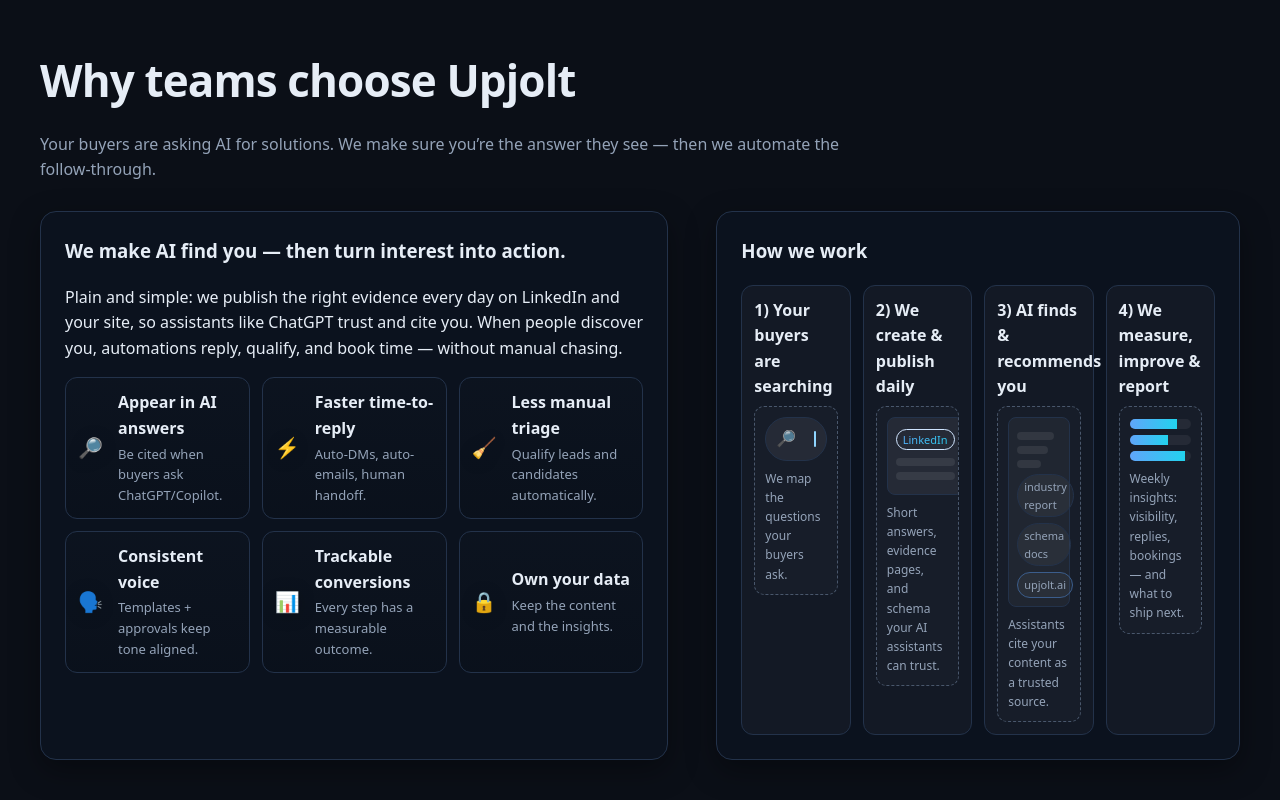
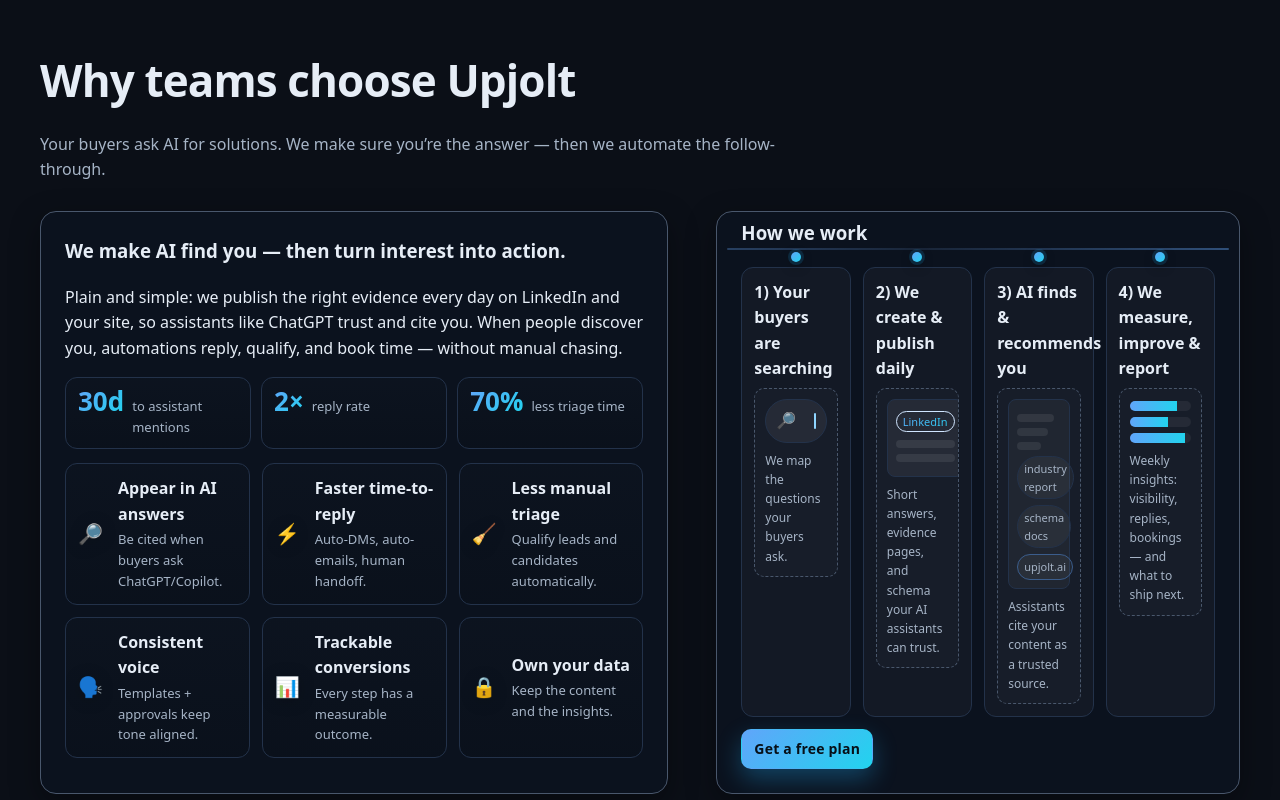
Before and after one commit to blindgorilla/Upjolt.Ai, a plain HTML site: page index.html in a window 1280 px wide. Shown: the part 860-1660 px from the top of the page. Drawn offline with Linux system fonts and the light colour scheme.

Commit message:
Version 3

```diff
--- a/index.html
+++ b/index.html
@@ -8,7 +8,7 @@
   <style>
     /* ================= THEME ================= */
     :root{
-      --bg:#0b0f17; --panel:#0f1724; --text:#e6edf6; --muted:#94a3b8; --line:#23324a;
+      --bg:#0b0f17; --panel:#0f1724; --text:#e6edf6; --muted:#a6b4c6; --line:#23324a;
       --accent:#60a5fa; --accent-2:#22d3ee; --radius:16px; --shadow:0 10px 30px rgba(0,0,0,.35);
       --container:1200px; --section-pad:clamp(64px,8vw,120px);
     }
@@ -67,6 +67,7 @@
     .btn:hover{transform:translateY(-1px)}
     .btn-primary{background:linear-gradient(135deg,var(--accent),var(--accent-2)); border-color:transparent; box-shadow:0 10px 24px rgba(32,178,255,.3); color:#071018}
     .btn-ghost{background: color-mix(in oklab, var(--panel) 85%, #000 15%)}
+    .btn-sm{padding:8px 12px; font-size:14px; border-radius:10px}
 
     .hero-visual{position:relative; aspect-ratio:4/3; border-radius:var(--radius); overflow:hidden; background:linear-gradient(180deg,#0b1327,#09101f);
       border:1px solid var(--line); box-shadow:var(--shadow); isolation:isolate}
@@ -120,7 +121,7 @@
     /* ABOUT / WHY TEAMS CHOOSE UPJOLT */
     .about-grid{display:grid; grid-template-columns:1.2fr 1fr; gap:clamp(24px,4vw,48px); align-items:stretch}
     @media (max-width:960px){.about-grid{grid-template-columns:1fr}}
-    .card{background:color-mix(in oklab,var(--panel) 90%, #000 10%); border:1px solid var(--line); border-radius:var(--radius); padding:clamp(16px,2vw,24px); box-shadow:var(--shadow)}
+    .card{background:color-mix(in oklab,var(--panel) 90%, #000 10%); border:1px solid color-mix(in oklab, var(--line) 80%, #fff 20%); border-radius:var(--radius); padding:clamp(16px,2vw,24px); box-shadow:var(--shadow)}
     .card h3{margin-top:0}
 
     /* Outcomes: clean visual tiles */
@@ -137,14 +138,30 @@
     .out-title{font-weight:700}
     .out-sub{color:var(--muted); font-size:13px; margin-top:2px}
 
+    /* Proof bar */
+    .stats{display:grid;grid-template-columns:repeat(3,minmax(0,1fr));gap:10px;margin:14px 0 10px}
+    @media (max-width:700px){.stats{grid-template-columns:1fr 1fr}}
+    .stat{display:flex;align-items:baseline;gap:8px;padding:10px 12px;border:1px solid var(--line);border-radius:12px;
+          background:linear-gradient(180deg,color-mix(in oklab,var(--panel) 92%,#000 8%),color-mix(in oklab,var(--panel) 86%,#000 14%))}
+    .num{font-size:26px;font-weight:800;line-height:1;background:linear-gradient(135deg,var(--accent),var(--accent-2));
+         -webkit-background-clip:text;background-clip:text;color:transparent}
+    .label{color:var(--muted);font-size:13px}
+
     /* HOW WE WORK: animated pipeline */
-    .how-pipeline{position:relative; overflow:hidden}
+    .how-pipeline{position:relative; overflow:hidden; padding-top:6px}
+    .flowline{position:absolute;left:10px;right:10px;top:36px;height:2px;border-radius:2px;
+      background:linear-gradient(90deg,var(--line),var(--accent),var(--line));background-size:200% 100%;
+      animation:flow 8s linear infinite;opacity:.6}
+    @keyframes flow{100%{background-position:200% 0}}
+
     .steps{display:grid; grid-template-columns: repeat(4, minmax(0,1fr)); gap:12px}
     @media (max-width:980px){.steps{grid-template-columns:1fr 1fr}}
     @media (max-width:560px){.steps{grid-template-columns:1fr}}
 
-    .step{border:1px solid var(--line); border-radius:12px; padding:12px; background:rgba(255,255,255,.03)}
+    .step{border:1px solid var(--line); border-radius:12px; padding:12px; background:rgba(255,255,255,.03); position:relative}
     .step h4{margin:0 0 6px}
+    .node{position:absolute;top:-16px;left:50%;transform:translateX(-50%);width:10px;height:10px;border-radius:50%;
+      background:linear-gradient(135deg,var(--accent),var(--accent-2));box-shadow:0 0 0 3px rgba(32,178,255,.15),0 4px 12px rgba(0,0,0,.4)}
     .mini-vis{position:relative; border:1px dashed color-mix(in oklab, var(--line) 80%, #fff 20%); border-radius:10px; padding:10px; min-height:88px; overflow:hidden;
       background:rgba(255,255,255,.02)}
     .note{color:var(--muted); font-size:12px; margin-top:8px}
@@ -154,6 +171,7 @@
     .search-icon{opacity:.8}
     .search-text{white-space:nowrap; overflow:hidden}
     .caret-s{width:8px;height:16px;margin-left:2px;background:#8fd5ff;border-radius:2px;opacity:0}
+    @keyframes blink{0%,49%{opacity:1} 50%,100%{opacity:0}}
     #caret-search.typing{animation:blink 1s steps(2, jump-none) infinite}
 
     /* Step 2: Publish cards sliding in */
@@ -227,6 +245,14 @@
     [data-animate="pop"]{transform:translateY(16px) scale(.98)}
     @media (prefers-reduced-motion:reduce){*[style],*[data-animate]{animation:none!important;transition:none!important;opacity:1!important;transform:none!important}}
     .sr{position:absolute!important;height:1px;width:1px;overflow:hidden;clip:rect(1px,1px,1px,1px);white-space:nowrap}
+
+    /* ===== Sticky CTA button ===== */
+    .sticky-cta{
+      position:fixed; right:16px; bottom:16px; z-index:60;
+      transform:translateY(20px); opacity:0; pointer-events:none;
+      transition:transform .25s ease, opacity .25s ease;
+    }
+    .sticky-cta.show{transform:none; opacity:1; pointer-events:auto}
   </style>
 </head>
 <body>
@@ -308,17 +334,33 @@
     <div class="container">
       <div class="section-head">
         <h2 data-animate="fade-up">Why teams choose Upjolt</h2>
-        <p data-animate="fade-left">Your buyers are asking AI for solutions. We make sure you’re the answer they see — then we automate the follow-through.</p>
+        <p data-animate="fade-left">Your buyers ask AI for solutions. We make sure you’re the answer — then we automate the follow-through.</p>
       </div>
 
       <div class="about-grid">
-        <!-- LEFT: Simple message + outcomes -->
+        <!-- LEFT: Simple message + outcomes + stats -->
         <div class="card" data-animate="fade-right">
           <h3>We make AI find you — then turn interest into action.</h3>
           <p>
             Plain and simple: we publish the right evidence every day on LinkedIn and your site, so assistants like ChatGPT trust and cite you.
             When people discover you, automations reply, qualify, and book time — without manual chasing.
           </p>
+
+          <!-- Proof bar (animated stats) -->
+          <div class="stats" aria-label="Key metrics">
+            <div class="stat">
+              <span class="num" data-count="30" data-suffix="d">0</span>
+              <span class="label">to assistant mentions</span>
+            </div>
+            <div class="stat">
+              <span class="num" data-count="2" data-suffix="×">0</span>
+              <span class="label">reply rate</span>
+            </div>
+            <div class="stat">
+              <span class="num" data-count="70" data-suffix="%">0</span>
+              <span class="label">less triage time</span>
+            </div>
+          </div>
 
           <!-- Outcomes (clean visuals) -->
           <div class="outcomes" aria-label="Outcomes we optimize for">
@@ -352,9 +394,11 @@
         <!-- RIGHT: How we work (visual pipeline) -->
         <div class="card how-pipeline" id="how-work" data-animate="fade-up">
           <h3>How we work</h3>
+          <div class="flowline" aria-hidden="true"></div>
           <div class="steps">
             <!-- Step 1 -->
             <div class="step">
+              <span class="node" aria-hidden="true"></span>
               <h4>1) Your buyers are searching</h4>
               <div class="mini-vis">
                 <div class="search-bar">
@@ -368,6 +412,7 @@
 
             <!-- Step 2 -->
             <div class="step">
+              <span class="node" aria-hidden="true"></span>
               <h4>2) We create & publish daily</h4>
               <div class="mini-vis">
                 <div class="pub-wrap">
@@ -386,6 +431,7 @@
 
             <!-- Step 3 -->
             <div class="step">
+              <span class="node" aria-hidden="true"></span>
               <h4>3) AI finds & recommends you</h4>
               <div class="mini-vis">
                 <div class="mini-ai" id="mini-ai">
@@ -404,6 +450,7 @@
 
             <!-- Step 4 -->
             <div class="step">
+              <span class="node" aria-hidden="true"></span>
               <h4>4) We measure, improve & report</h4>
               <div class="mini-vis">
                 <div class="bars">
@@ -414,6 +461,11 @@
                 <div class="note">Weekly insights: visibility, replies, bookings — and what to ship next.</div>
               </div>
             </div>
+          </div>
+
+          <!-- Mini CTA -->
+          <div class="cta" style="margin-top:12px">
+            <a class="btn btn-primary btn-sm" href="#contact">Get a free plan</a>
           </div>
         </div>
       </div><!-- /about-grid -->
@@ -575,6 +627,11 @@
     <div class="container">© <span id="year"></span> Upjolt · AI Visibility & Workflow Automation</div>
   </footer>
 
+  <!-- ===== Sticky CTA (appears after scrolling past hero) ===== -->
+  <div class="sticky-cta" id="stickyCta">
+    <a class="btn btn-primary" href="#contact" aria-label="Get a Free Automation Plan">Get a Free Plan</a>
+  </div>
+
   <!-- ================= SCRIPTS ================= -->
   <script>
     // Throttle helper
@@ -697,6 +754,36 @@
         }, 1500);
       }
     })();
+
+    // ===== Count-up for proof bar =====
+    (function(){
+      const nums=document.querySelectorAll('.num[data-count]');
+      if(!nums.length) return;
+      const ease=t=>1-Math.pow(1-t,3);
+      const run=(el,target,suffix)=>{let st; const dur=1200;
+        function step(ts){ if(!st) st=ts; const p=Math.min((ts-st)/dur,1); const val=Math.floor(ease(p)*target);
+          el.textContent=val+(suffix||''); if(p<1) requestAnimationFrame(step);}
+        requestAnimationFrame(step);
+      };
+      const io=new IntersectionObserver((es,obs)=>es.forEach(e=>{
+        if(e.isIntersecting){const el=e.target; run(el, +el.dataset.count, el.dataset.suffix||''); obs.unobserve(el);}
+      }),{threshold:.5});
+      nums.forEach(n=>io.observe(n));
+    })();
+
+    // ===== Sticky CTA visibility (after hero) =====
+    (function(){
+      const sticky=document.getElementById('stickyCta');
+      const hero=document.getElementById('hero');
+      if(!sticky || !hero) return;
+      const ob=new IntersectionObserver(entries=>{
+        entries.forEach(en=>{
+          // When hero is NOT intersecting, show CTA
+          sticky.classList.toggle('show', !en.isIntersecting);
+        });
+      }, {root:null, threshold:0, rootMargin:"-64px 0px 0px 0px"});
+      ob.observe(hero);
+    })();
   </script>
 </body>
 </html>
```
